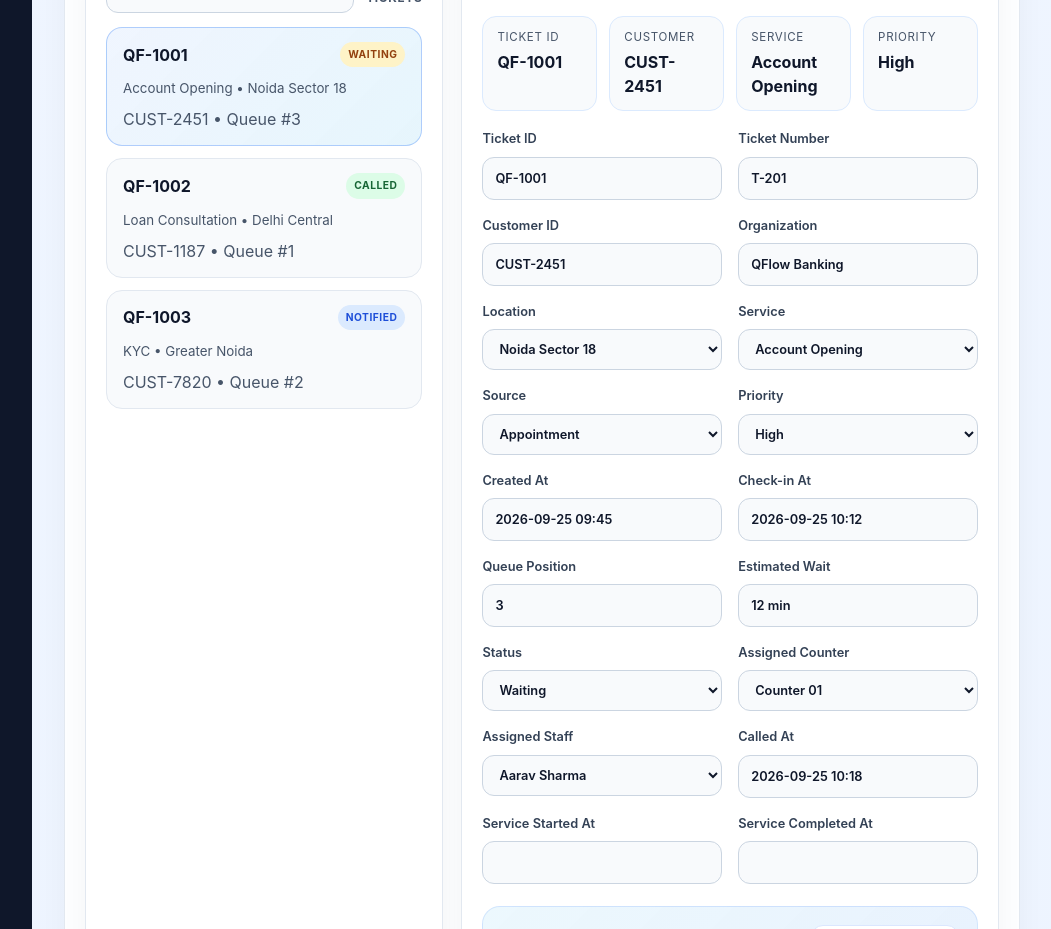
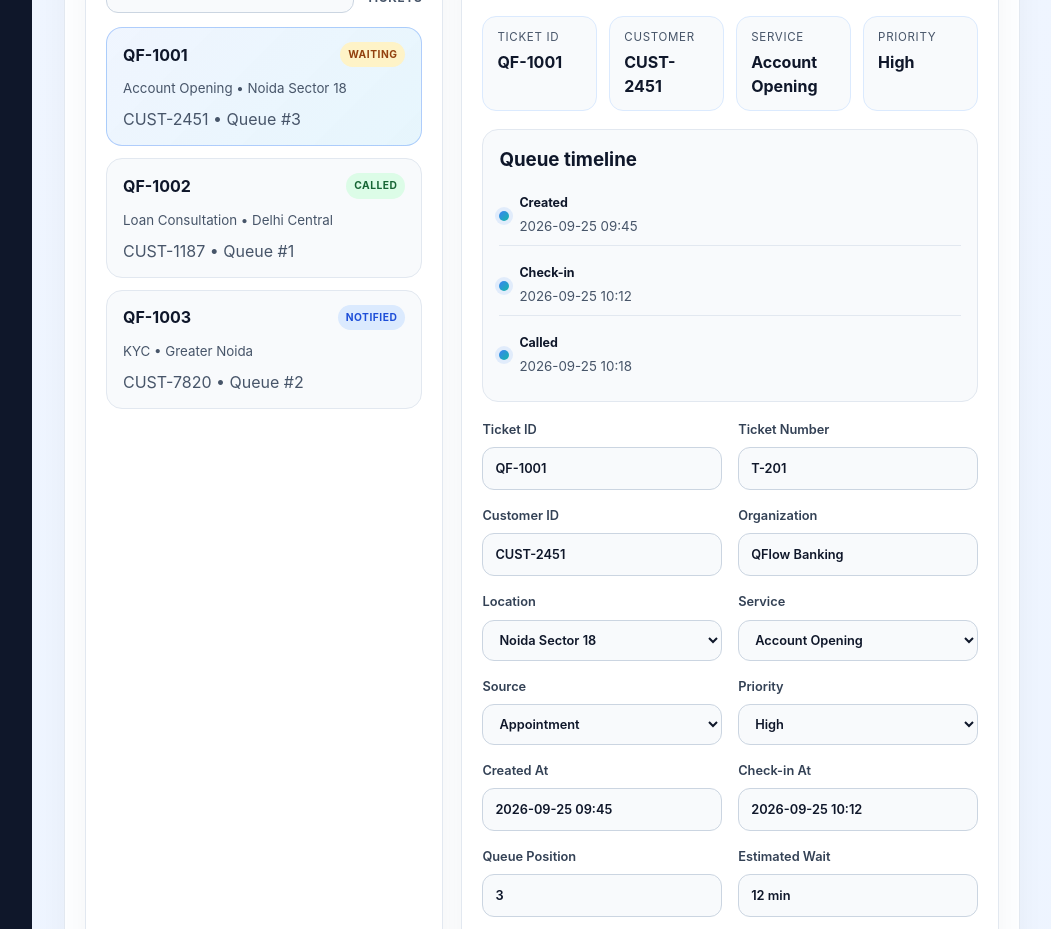
Before and after one commit to KANHAIYAKS108/QFlow, a React (Vite) app: page / in a window 1280 px wide. Shown: the part 3560-4489 px from the top of the page, without its empty margins (228-1279 px from the left). Built offline with nearby package versions, Linux system fonts and the light colour scheme.

Commit message:
Add queue timeline view

```diff
--- a/src/App.css
+++ b/src/App.css
@@ -824,6 +824,64 @@ textarea:focus {
   color: #0f172a;
 }
 
+.timeline-panel {
+  background: #f8fafc;
+  border: 1px solid #e2e8f0;
+  border-radius: 16px;
+  padding: 16px;
+  margin-bottom: 18px;
+}
+
+.compact-header {
+  margin-bottom: 12px;
+}
+
+.timeline-list {
+  display: flex;
+  flex-direction: column;
+  gap: 10px;
+}
+
+.timeline-item {
+  display: flex;
+  align-items: center;
+  gap: 10px;
+  padding: 8px 0;
+  border-bottom: 1px solid #e2e8f0;
+}
+
+.timeline-item:last-child {
+  border-bottom: none;
+}
+
+.timeline-dot {
+  width: 10px;
+  height: 10px;
+  border-radius: 999px;
+  background: linear-gradient(135deg, #3b82f6, #14b8a6);
+  box-shadow: 0 0 0 4px rgba(59, 130, 246, 0.12);
+}
+
+.timeline-item div {
+  display: flex;
+  flex-direction: column;
+  gap: 4px;
+}
+
+.timeline-item strong {
+  font-size: 0.78rem;
+  color: #0f172a;
+}
+
+.timeline-item small {
+  color: #475569;
+}
+
+.empty-copy {
+  color: #64748b;
+  margin: 0;
+}
+
 .small-btn {
   padding: 10px 14px;
 }
--- a/src/App.jsx
+++ b/src/App.jsx
@@ -435,6 +435,14 @@ function App() {
     setTickets((previous) => [newTicket, ...previous])
     setSelectedTicketId(newTicket.id)
   }
+
+  const queueTimeline = [
+    { label: 'Created', value: selectedTicket.createdAt },
+    { label: 'Check-in', value: selectedTicket.checkInAt },
+    { label: 'Called', value: selectedTicket.calledAt },
+    { label: 'Service start', value: selectedTicket.serviceStartedAt },
+    { label: 'Completed', value: selectedTicket.serviceCompletedAt },
+  ].filter((step) => step.value)
 
   const autoAssignTicket = () => {
     const bestMatch = counters.find(
@@ -1177,6 +1185,27 @@ function App() {
                 </div>
               </div>
 
+              <div className="timeline-panel">
+                <div className="panel-header compact-header">
+                  <h3>Queue timeline</h3>
+                </div>
+                <div className="timeline-list">
+                  {queueTimeline.length > 0 ? (
+                    queueTimeline.map((step) => (
+                      <div key={step.label} className="timeline-item">
+                        <span className="timeline-dot" />
+                        <div>
+                          <strong>{step.label}</strong>
+                          <small>{step.value}</small>
+                        </div>
+                      </div>
+                    ))
+                  ) : (
+                    <p className="empty-copy">No activity recorded yet.</p>
+                  )}
+                </div>
+              </div>
+
               <div className="field-grid">
                 <label>
                   Ticket ID
```
